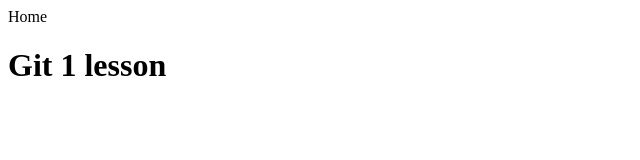
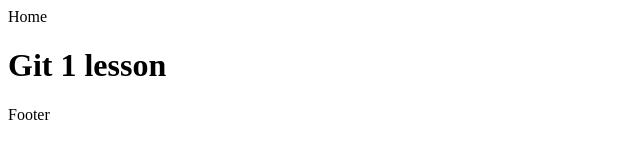
Before and after one commit to angelShlesser/git-lesson, a plain HTML site: page index.html in a window 1280 px wide. Shown: the full height of the page, 0-640 px from the left. Drawn offline with Linux system fonts and the light colour scheme.

Commit message:
add Footer

```diff
--- a/index.html
+++ b/index.html
@@ -8,5 +8,6 @@
   <body>
     <header><span>Home</span></header>
     <h1>Git 1 lesson</h1>
+    <footer><span>Footer</span></footer>
   </body>
 </html>
```
